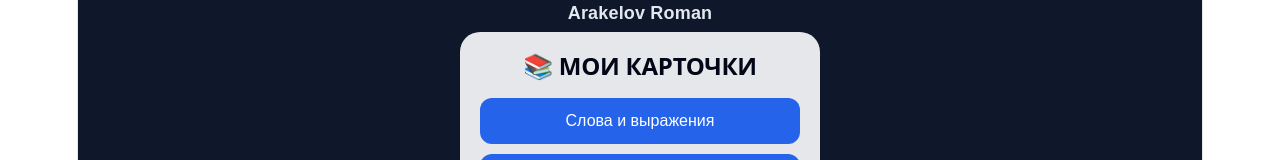
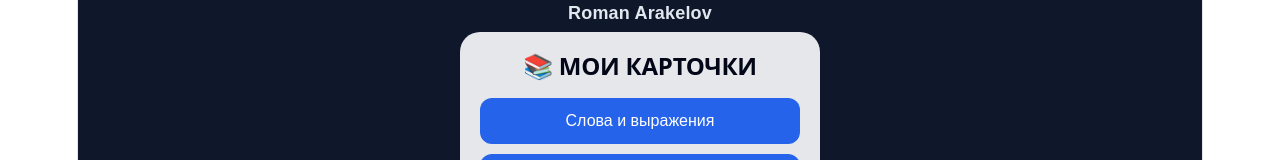
Before and after one commit to tenerifeopen/dgt-flashcards, a React (Vite) app: page / in a window 1280 px wide. Shown: the top 160 px of the page. Built offline with nearby package versions, Linux system fonts and the light colour scheme.

Commit message:
update cards

```diff
--- a/src/App.jsx
+++ b/src/App.jsx
@@ -99,7 +99,7 @@ export default function App() {
           color: "#e2e8f0",
           fontWeight: 700
         }}>
-          Arakelov Roman
+          Roman Arakelov
         </div>
 
         <div style={{
```
